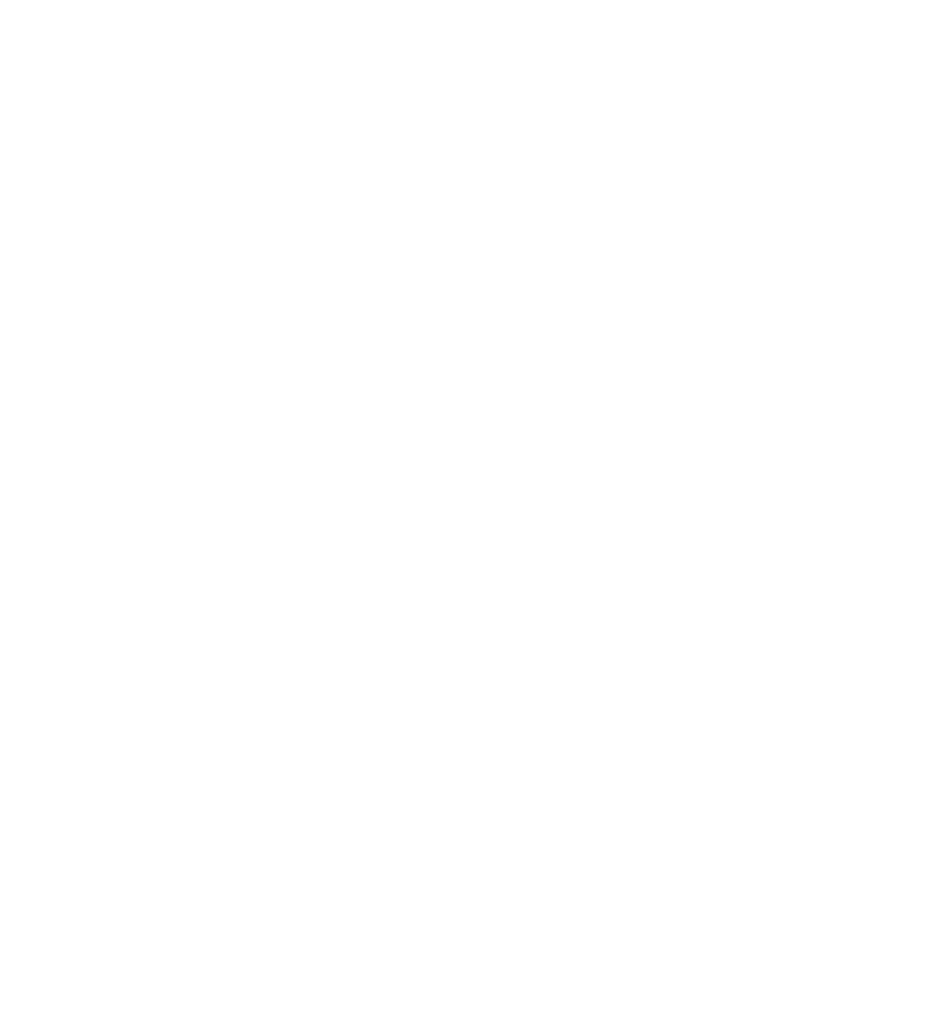
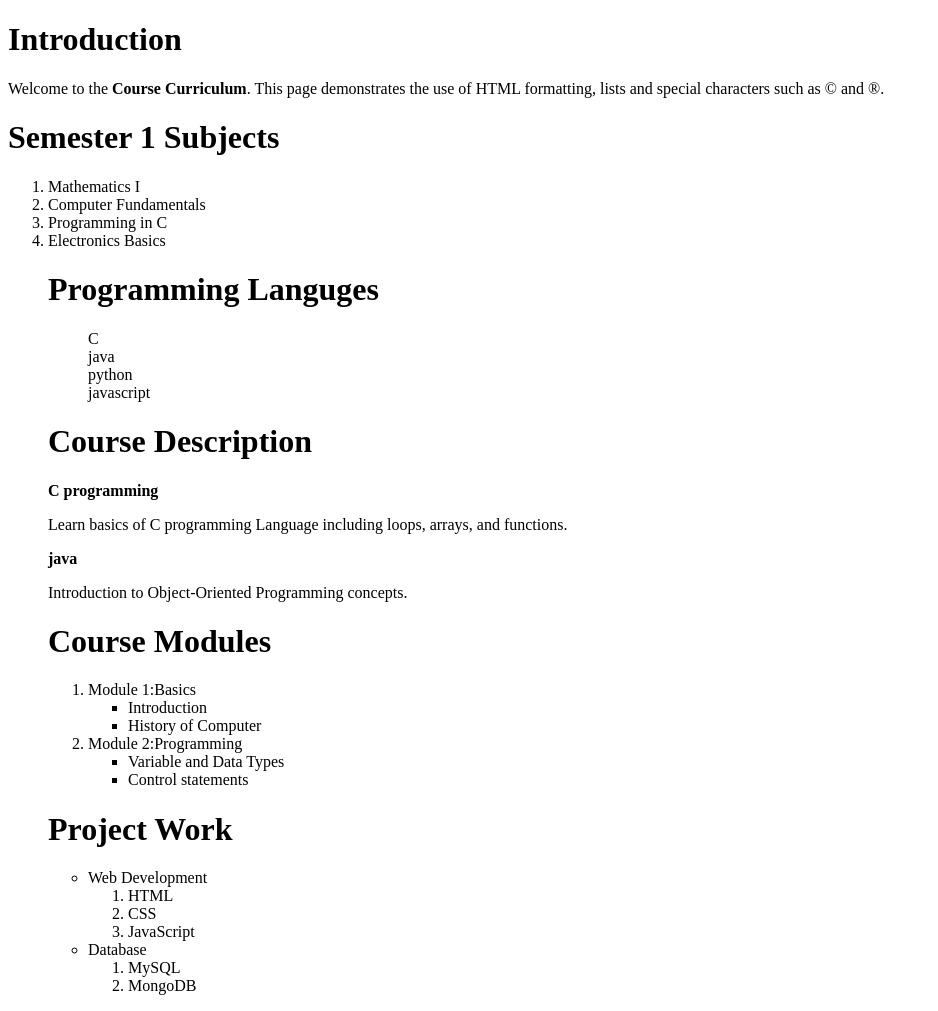
Before and after one commit to Reflex1309-del/WD0686, a plain HTML site: page exp/experiment 1.html in a window 1280 px wide. Shown: the whole page, without its empty margins (0-938 px from the left). Before the commit the page ends 800 px from the top, so only its background shows below. Drawn offline with Linux system fonts and the light colour scheme.

Commit message:
Enhance HTML structure and content for Experiment 1
Added content including headings, lists, and course descriptions to enhance the structure and information of the HTML document.

```diff
--- a/exp/experiment 1.html
+++ b/exp/experiment 1.html
@@ -3,9 +3,67 @@
 <head>
     <meta charset="UTF-8">
     <meta name="viewport" content="width=device-width, initial-scale=1.0">
-    <title>Document</title>
+    <title>Experiment 1</title>
 </head>
 <body>
+        <h1>Introduction </h1>
+        <p>Welcome to the <b>Course Curriculum</b>. This page demonstrates the use of HTML formatting, lists and special characters such as &copy; and &reg;.</p>
 
-</body>
+    <h1>Semester 1 Subjects </h1>
+    <ol>
+        <li> Mathematics I</li>
+        <li> Computer Fundamentals</li>
+        <li> Programming in C</li>
+        <li> Electronics Basics</li>
+
+    <h1>Programming Languges</h1>
+        <ul>C</ul>
+        <ul>java</ul>
+        <ul>python</ul>
+        <ul>javascript</ul>
+
+     <h1>Course Description</h1>
+
+     <b>C programming</b>
+         <dl>Learn basics of C programming Language including loops, arrays, and functions.</dl>
+
+         <b>java</b>
+            <dl>Introduction to Object-Oriented Programming concepts.</dl>
+
+    <h1>Course Modules</h1>
+
+        <ol>
+            <li>Module 1:Basics</li>
+            <ul>
+                <li>Introduction</li>
+                <li>History of Computer</li>
+            </ul>
+            <li>Module 2:Programming</li>
+            <ul>
+                <li>Variable and Data Types</li>
+                <li>Control statements</li>
+            </ul>
+        </ol>
+
+
+        <h1>Project Work</h1>
+
+        <ul>
+            <li> Web Development</li>
+            <ol>
+                <li>HTML</li>
+                <li>CSS</li>
+                <li>JavaScript</li>
+            </ol>
+        </ul>
+        <ul>
+            <li>Database</li>
+            <ol>
+                <li>MySQL</li>
+                <li>MongoDB</li>
+            </ol>
+        </ul>
+
+    </ol>
+    </body>
 </html>
```
